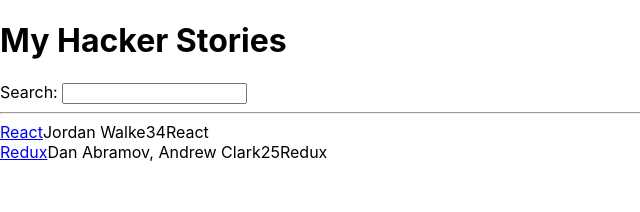
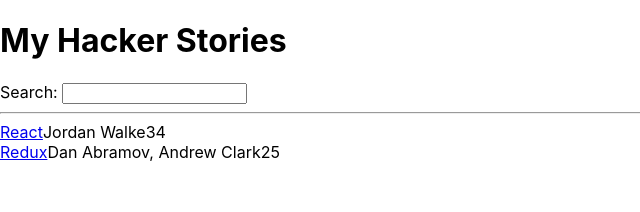
Before and after one commit to duroseau/hacker-stories, a React (Create React App) app: page / in a window 1280 px wide. Shown: the top 212 px of the page, without its empty margins (0-640 px from the left). Built offline with nearby package versions, Linux system fonts and the light colour scheme.

Commit message:
hacker-stories

```diff
--- a/src/App.js
+++ b/src/App.js
@@ -18,17 +18,35 @@
     objectID: 1,
   },
 ];
-function App() {
- return (
-   <div>
-     <h1>My Hacker Stories</h1>
+// function App() {
+//  return (
+//    <div>
+//      <h1>My Hacker Stories</h1>
 
-     <label htmlFor="search">Search: </label>
-     <input id="search" type="text" />
+//      <label htmlFor="search">Search: </label>
+//      <input id="search" type="text" />
 
-     <hr />
+//      <hr />
 
-     {list.map(function(item) {
+//      {list.map(function(item) {
+//        return (
+//          <div key={item.objectID}>
+//            <span>
+//              <a href={item.url}>{item.title}</a>
+//            </span>
+//            <span>{item.author}</span>
+//            <span>{item.num_comments}</span>
+//            <span>{item.points}</span>
+//          {item.title}
+//          </div>
+//        )
+//      })}
+//    </div>
+
+//      );
+// }
+function List() {
+  return list.map(function(item) {
     return (
       <div key={item.objectID}>
         <span>
@@ -37,12 +55,22 @@
         <span>{item.author}</span>
         <span>{item.num_comments}</span>
         <span>{item.points}</span>
-         {item.title}
+      </div>
+    );
+  });
+}
+
+function App() {
+  return (
+    <div>
+      <h1> My Hacker Stories</h1>
+
+      <label htmlFor='search'>Search: </label>
+      <input id="serach"type='text' />
+
+      <hr />
+      <List />
     </div>
   )
-     })}
-   </div>
-
-     );
 }
  export default App;
```
Lines whose indentation alone changed are shown as unchanged.
